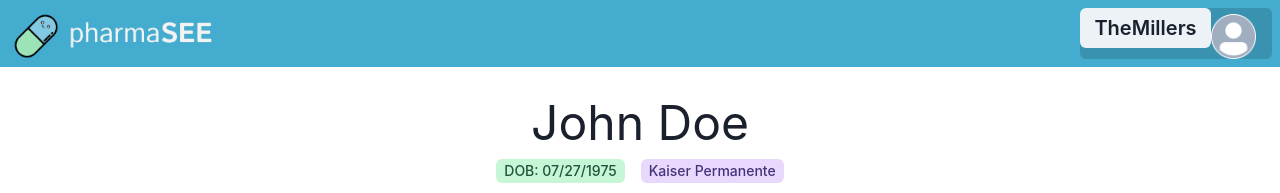
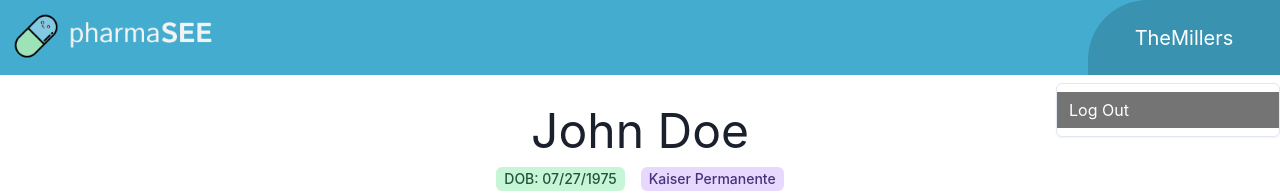
Before and after one commit to eachen1010/pharmasee_frontend, a React (Create React App) app: page /search in a window 1280 px wide. Both pictures are taken after a click on the button "TheMillers". Shown: the top 193 px of the page. Built offline with nearby package versions, Linux system fonts and the light colour scheme; no server answers.

Commit message:
Commit navbar

```diff
--- a/src/components/Navbar.jsx
+++ b/src/components/Navbar.jsx
@@ -1,13 +1,15 @@
 import React from 'react';
 import styles from './Navbar.css';
+import { useState } from 'react';
 import NavBarLogo from './NavBarLogo.png';
 import { useNavigate } from 'react-router-dom';
-import { Button } from "@chakra-ui/react";
+import { Menu, Button, MenuList, MenuButton, MenuItem } from "@chakra-ui/react";
 import avatar from './Avatar.png';
 
 const Navbar = () => {
 
   const navigate = useNavigate();
+  const [showLogout, setShowLogout] = useState(false);
 
   const handleClick = async data => {
     try {
@@ -18,20 +20,39 @@ const Navbar = () => {
     }
   };
 
+  const handleMenuClick = async data => {
+    try {
+      navigate('/');
+    } catch (e) {
+      console.log(e); //setError('Failed to log in');
+    }
+  };
+
   return (
-    <nav style={{ width: '100%',backgroundColor: '#44ACCF', display: 'flex', justifyContent:'space-between', }} className="navbar">
+    <>
+    <style>
+    @import url('https://fonts.googleapis.com/css2?family=Istok+Web:ital,wght@0,400;0,700;1,400;1,700&display=swap')
+    </style>
+    <nav style={{ width: '100vw', height: '75px', backgroundColor: '#44ACCF', display: 'flex', justifyContent:'space-between' }} className="navbar">
       <ul style={{ paddingLeft: '1vw', paddingBottom: '0.5vw', paddingTop: '1vw'}}>
         <li style={{ backgroundColor: '#44ACCF', color: 'white', display: 'inline', alignItems: 'center' }}>
           <img onClick={handleClick} src={ NavBarLogo } alt="Home" width="200px" className="iconStyle" />
         </li>
       </ul>
-      <div style={{display:'flex',marginRight: '1vh',width: '15%', marginBottom: '1vh', marginTop: '1vh',borderRadius: '6px', color: 'white', backgroundColor: '#3892b0'}}>
-        <Button style={{fontSize: '20px', width: '100%', padding: '1vw',}}>
-          TheMillers
-        </Button>
-        <img src={avatar} alt='avatar' style={{marginTop: '.8vh', marginRight: '2vh', height:'45px'}}/>
+      <div style={{ display:'flex', width: '15%', marginBottom: '1vh', borderRadius: '6px', color: 'white' }}>
+        <Menu>
+          <MenuButton display='flex' justify-Content='center' flex-direction='row' style={{ borderTopLeftRadius: '60px 60px', fontSize: '20px', marginRight: '0px', width: '100%', height: '75px', backgroundColor: '#3892b0'}}>
+            <p>TheMillers</p>
+          </MenuButton>
+          <MenuList>
+            <MenuItem onClick={handleMenuClick} background='#747474'>
+              <span color="black">Log Out</span>
+            </MenuItem>
+          </MenuList>
+        </Menu>
       </div>
     </nav>
+    </>
   );
 };
 
```
